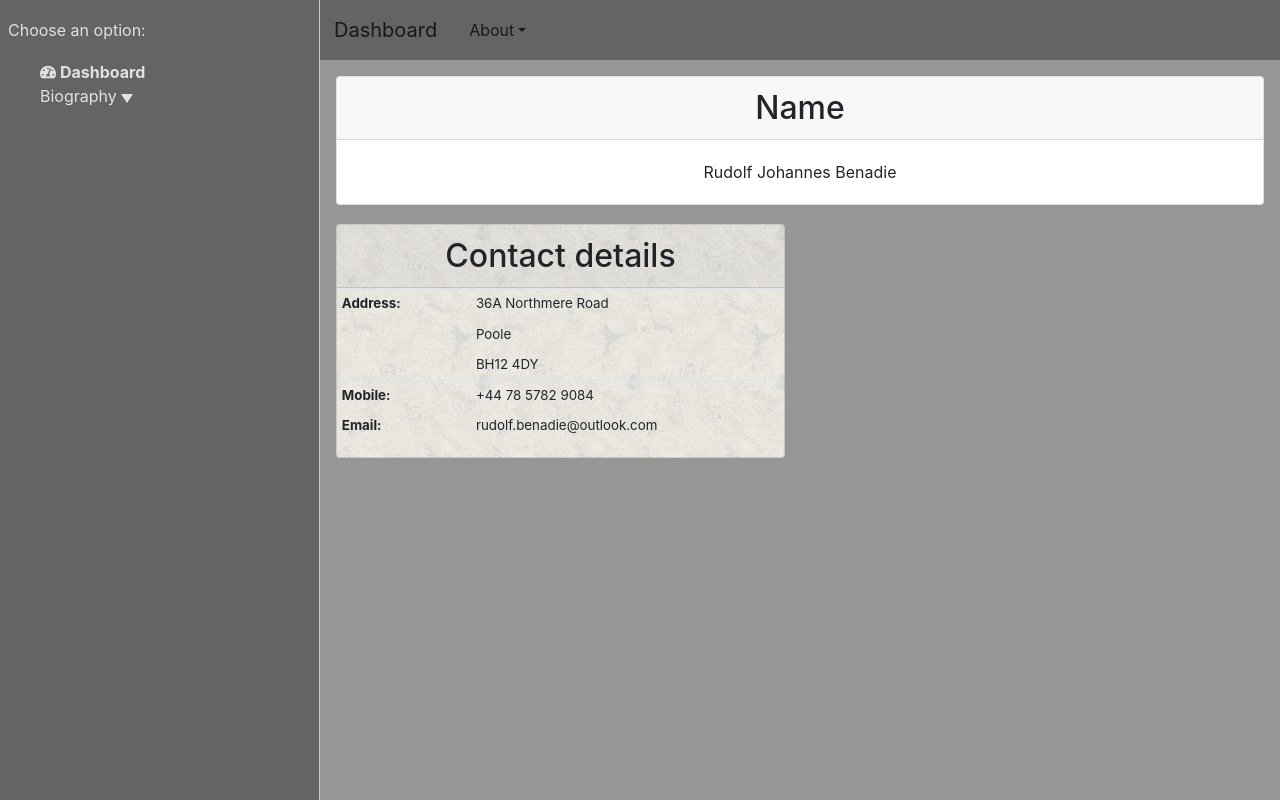
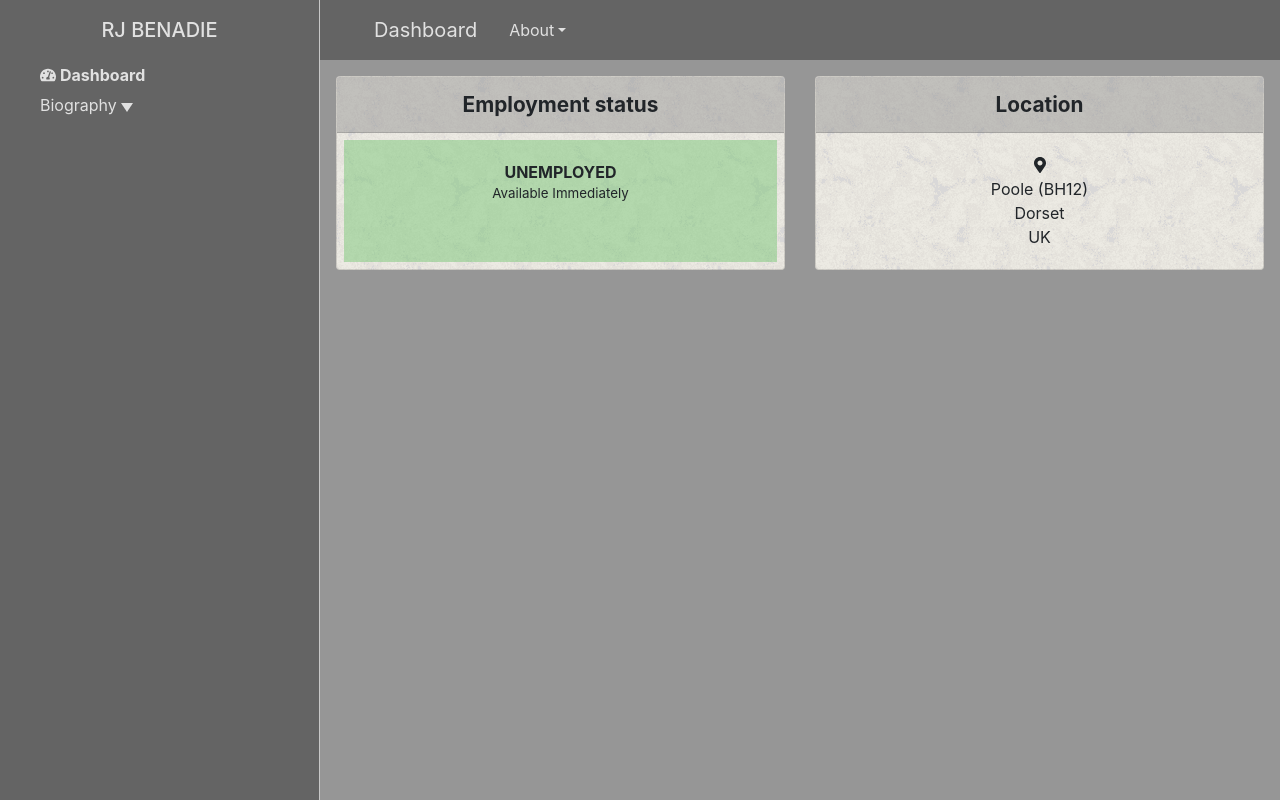
Before and after one commit to RudolfBenadie/Portfolio, a React (Create React App) app: page /terminal/dashboard in a window 1280 px wide. Built offline with nearby package versions, Linux system fonts and the light colour scheme.

Commit message:
Refactor

```diff
--- a/src/App.js
+++ b/src/App.js
@@ -19,6 +19,7 @@ import {
   faCogs,
   faFilePdf,
   faMailBulk,
+  faMapMarkerAlt,
   faMoneyBillWave,
   faPaperPlane,
   faPencilAlt,
@@ -52,6 +53,7 @@ library.add(
   faCogs,
   faFilePdf,
   faMailBulk,
+  faMapMarkerAlt,
   faMoneyBillWave,
   faPaperPlane,
   faPencilAlt,
--- a/src/assets/scss/_card.scss
+++ b/src/assets/scss/_card.scss
@@ -1,5 +1,10 @@
 .card {
   margin-bottom: 2%;
+  height: 100%;
+
+  .card-header{
+    background-color: $lightbackgroundcolor-transparent;
+  }
 
   .card-body {
     table {
--- a/src/assets/scss/_navbar.scss
+++ b/src/assets/scss/_navbar.scss
@@ -47,19 +47,9 @@
   .container-fluid {
     padding: 0;
 
-    .spacer {
-      width: $sidebar-width;
-      height: $large-navbar-height;
-    }
-
-    .content {
-      width: $content-width - 1;
-      text-align: justify;
-
-      .navbar-brand {
-        color: $light-color;
-        padding-left: 2em;
-      }
+    .navbar-brand {
+      color: $light-color;
+      padding-left: 2em;
     }
   }
 }
@@ -67,12 +57,13 @@
 .profile-info {
   list-style: none;
   display: inline-block;
+  color: $light-color;
 
   a,
   a:hover,
   a:visited,
   a:active {
-    color: $primary-color;
+    color: $light-color;
   }
 }
 
--- /dev/null
+++ b/src/assets/scss/_profile.scss
@@ -0,0 +1,11 @@
+.card-header-text {
+    font-size: 1.3em;
+    font-weight: bold;
+}
+
+.employment-status {
+  .unemployed {
+    margin: 1.5%;
+    background-color: rgba(125, 200, 120, 0.5);
+  }
+}
--- a/src/assets/scss/_root.scss
+++ b/src/assets/scss/_root.scss
@@ -5,3 +5,7 @@
 .smaller-font {
   font-size: smaller;
 }
+
+.font-weight-bold {
+  font-weight: bold;
+}
--- a/src/assets/scss/_sidebar.scss
+++ b/src/assets/scss/_sidebar.scss
@@ -53,6 +53,7 @@
 
       .nav-link {
         display: flex;
+        padding: 3px 0;
 
         .svg-inline--fa {
           height: 1.5em;
--- a/src/assets/scss/_variables.scss
+++ b/src/assets/scss/_variables.scss
@@ -1,6 +1,7 @@
 
 $darkbackgroundcolor: rgb(100, 100, 100);
 $lightbackgroundcolor: rgb(150, 150, 150);
+$lightbackgroundcolor-transparent: rgba(150, 150, 150, 0.5);
 
 $dark-border: rgb(150, 150, 150);
 $light-border: rgb(200, 200, 200);
--- a/src/assets/scss/main.scss
+++ b/src/assets/scss/main.scss
@@ -5,3 +5,4 @@
 @import "./base";
 @import "./sidebar";
 @import "./navbar";
+@import "./profile";
--- a/src/layout/SideBar.js
+++ b/src/layout/SideBar.js
@@ -17,7 +17,7 @@ const SideBar = (props) => {
   return (
     <div id="sidebar" className="sidebar">
       <div className="header">
-        <p>Choose an option:</p>
+        <h5 style={{margin: 'auto'}} >RJ BENADIE</h5>
       </div>
       <div className="sidebar-wrapper" >
         <Nav className="fa-ul">
--- a/src/views/dashboard.js
+++ b/src/views/dashboard.js
@@ -1,20 +1,18 @@
 import React from "react";
 import { Col, Row } from "reactstrap";
-import TitleWidget from "../widgets/titleWidget";
-import ContactDetailsWidget from "../widgets/contactDetailsWidget";
+import EmploymentStatus from "../widgets/employmentStatusWidget";
+import CurrentLocationWidget from "../widgets/currentLocationWidget";
 
 const Dashboard = (props) => {
   return (
     <div id="dashboard" className="content" >
       <div className="view">
         <Row>
-          <Col lg="12" md="12" sm="12" >
-            <TitleWidget />
+          <Col lg="6" md="6" sm="12" >
+            <EmploymentStatus />
           </Col>
-        </Row>
-        <Row>
-          <Col sm="12" md="6" lg="6">
-            <ContactDetailsWidget />
+          <Col lg="6" md="6" sm="12" >
+            <CurrentLocationWidget />
           </Col>
         </Row>
       </div>
--- /dev/null
+++ b/src/widgets/currentLocationWidget.js
@@ -0,0 +1,25 @@
+import React from "react";
+import {
+  Card,
+  CardHeader,
+  CardBody
+} from "reactstrap";
+import { FontAwesomeIcon } from "@fortawesome/react-fontawesome";
+
+const CurrentLocationWidget = (props) => {
+  return (
+    <Card className="granite" >
+      <CardHeader>
+        <p className="card-header-text" >Location</p>
+      </CardHeader>
+      <CardBody>
+        <p><FontAwesomeIcon icon="map-marker-alt" /></p>
+        <p>Poole (BH12)</p>
+        <p>Dorset</p>
+        <p>UK</p>
+      </CardBody>
+    </Card>
+  )
+}
+
+export default CurrentLocationWidget;
--- /dev/null
+++ b/src/widgets/employmentStatusWidget.js
@@ -0,0 +1,22 @@
+import React from "react";
+import{
+  Card,
+  CardBody,
+  CardHeader
+} from "reactstrap"
+
+const EmploymentStatus = (props) => {
+  return (
+    <Card className="employment-status granite">
+      <CardHeader>
+        <p className="card-header-text" >Employment status</p>
+      </CardHeader>
+      <CardBody className="unemployed">
+        <p className="font-weight-bold">UNEMPLOYED</p>
+        <p className="smaller-font">Available Immediately</p>
+      </CardBody>
+    </Card>
+  )
+}
+
+export default EmploymentStatus;
```
